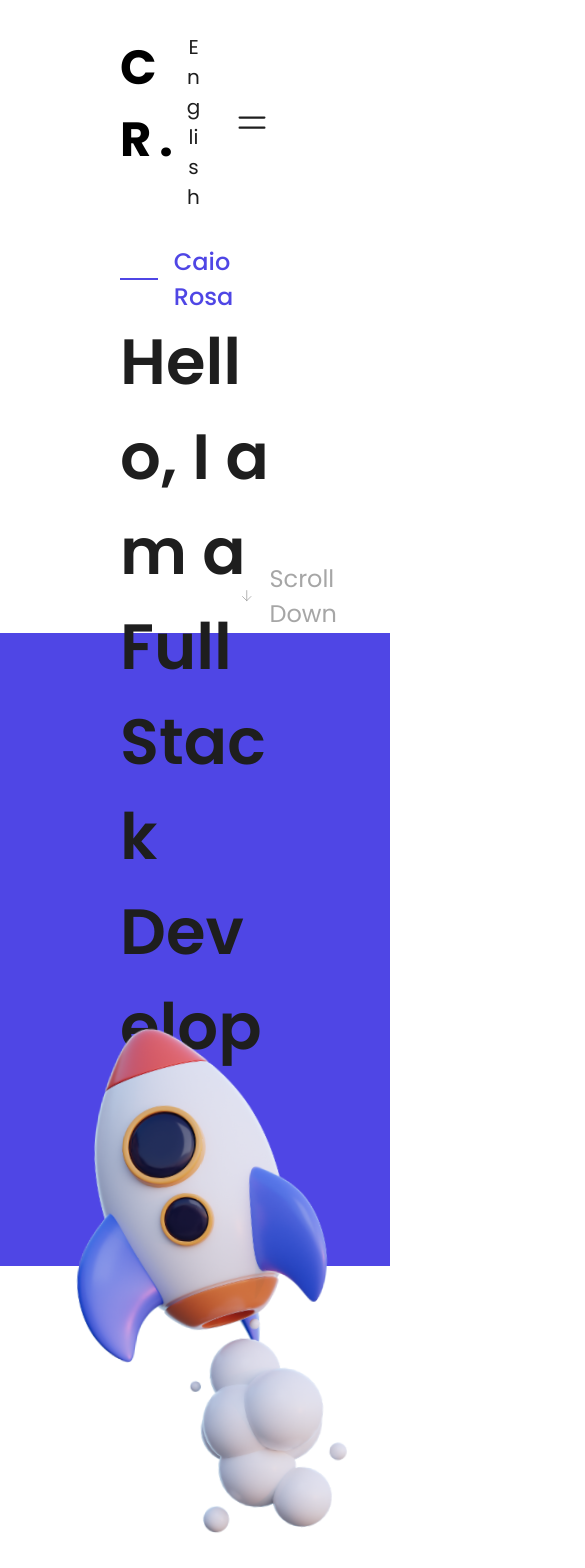
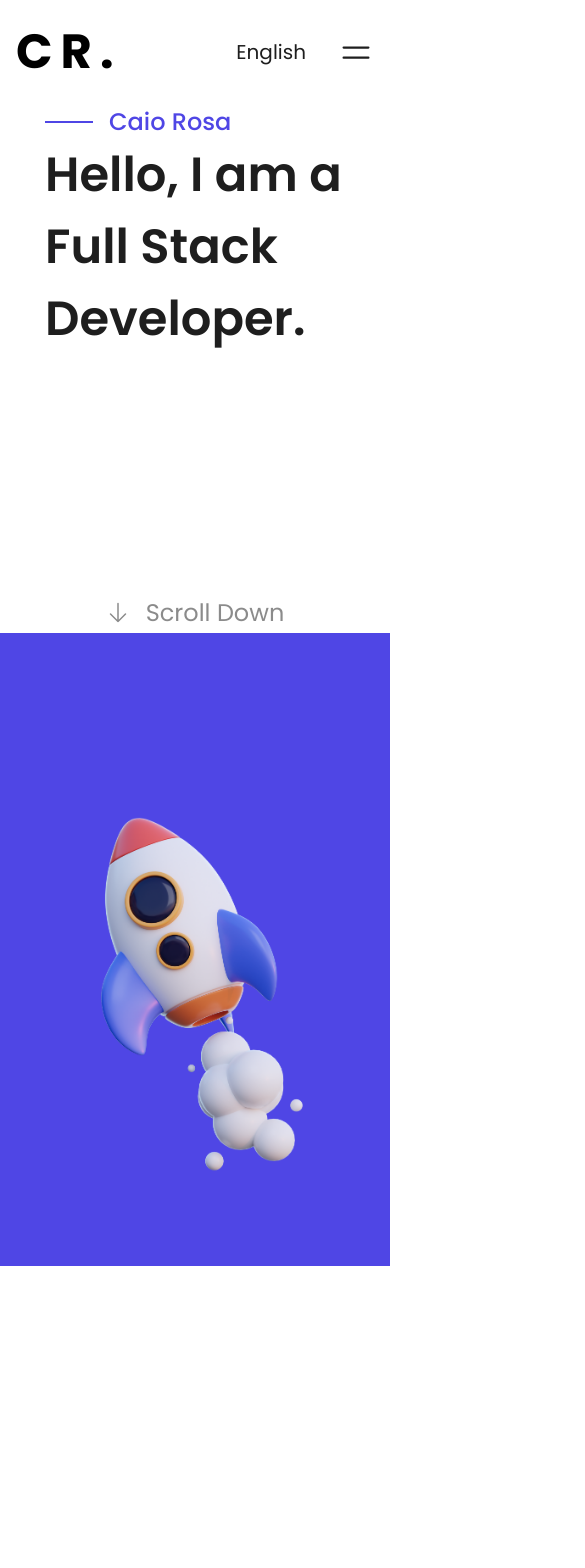
Before and after one commit to caiorosa-dev/portfolio, a React (Create React App) app: page / in a window 390 px wide. Shown: the top 1568 px of the page, 585 px wide, since content can reach past the window. After the commit the page ends 1370 px from the top, so only its background shows below. Built offline with nearby package versions, Linux system fonts and the light colour scheme.

Commit message:
feat: Responsive design adjustments

```diff
--- a/src/components/HeaderSection/Header/styles.tsx
+++ b/src/components/HeaderSection/Header/styles.tsx
@@ -11,6 +11,14 @@ export const Container = styled.header`
   @media (max-width: 768px) {
     position: relative;
   }
+
+  @media (max-width: 500px) {
+    padding: 32px 64px;
+  }
+
+  @media (max-width: 400px) {
+    padding: 16px;
+  }
 `;
 
 export const LogoText = styled.h1`
--- a/src/components/HeaderSection/styles.tsx
+++ b/src/components/HeaderSection/styles.tsx
@@ -32,7 +32,12 @@ export const Footer = styled.footer`
   bottom: 0;
 
   @media (max-width: 768px) {
+    padding: 64px 100px;
     bottom: 67.5vh;
+    width: 100%;
+
+    display: flex;
+    justify-content: center;
   }
 `;
 
@@ -48,10 +53,16 @@ export const Image = styled.img`
   }
 
   @media (max-width: 768px) {
-    height: 65vh;
-    rotate: 5deg;
+    height: 65vw;
     transform: translateX(0);
-    transform: translateY(-160px);
+    transform: translateY(-180px);
+  }
+
+  @media (max-width: 500px) {
+    height: 100vw;
+    rotate: 0deg;
+    transform: translateX(0);
+    transform: translateY(-180px);
   }
 `;
 
@@ -72,4 +83,12 @@ export const Container = styled.div`
     flex-direction: column;
     padding: 0 120px;
   }
+
+  @media (max-width: 500px) {
+    padding: 0 64px;
+  }
+
+  @media (max-width: 400px) {
+    padding: 0 16px;
+  }
 `;
--- a/src/components/TitleText/index.tsx
+++ b/src/components/TitleText/index.tsx
@@ -1,4 +1,5 @@
-import { ReactNode } from 'react';
+/* eslint-disable react/no-array-index-key */
+import React, { ReactNode } from 'react';
 import Fade from 'react-reveal/Fade';
 
 import {
@@ -18,7 +19,12 @@ export default function TitleText({ headerText, title, children = null }: Props)
         <HeaderContainer>
           <Line />
 
-          <Text>{headerText}</Text>
+          <Text>
+            <Fade top cascade>
+              {headerText}
+            </Fade>
+          </Text>
+
         </HeaderContainer>
       </Fade>
 
@@ -27,6 +33,7 @@ export default function TitleText({ headerText, title, children = null }: Props)
           { title }
         </Fade>
       </Title>
+
       {children}
     </Container>
   );
--- a/src/components/TitleText/styles.tsx
+++ b/src/components/TitleText/styles.tsx
@@ -4,6 +4,10 @@ export const Container = styled.div`
   max-width: 450px;
   display: flex;
   flex-direction: column;
+
+  @media (max-width: 500px) {
+    max-width: 300px;
+  }
 `;
 
 export const Title = styled.h1`
@@ -13,6 +17,10 @@ export const Title = styled.h1`
 
   @media (max-width: 768px) {
     font-size: 64px;
+  }
+
+  @media (max-width: 500px) {
+    font-size: 48px;
   }
 `;
 
```
